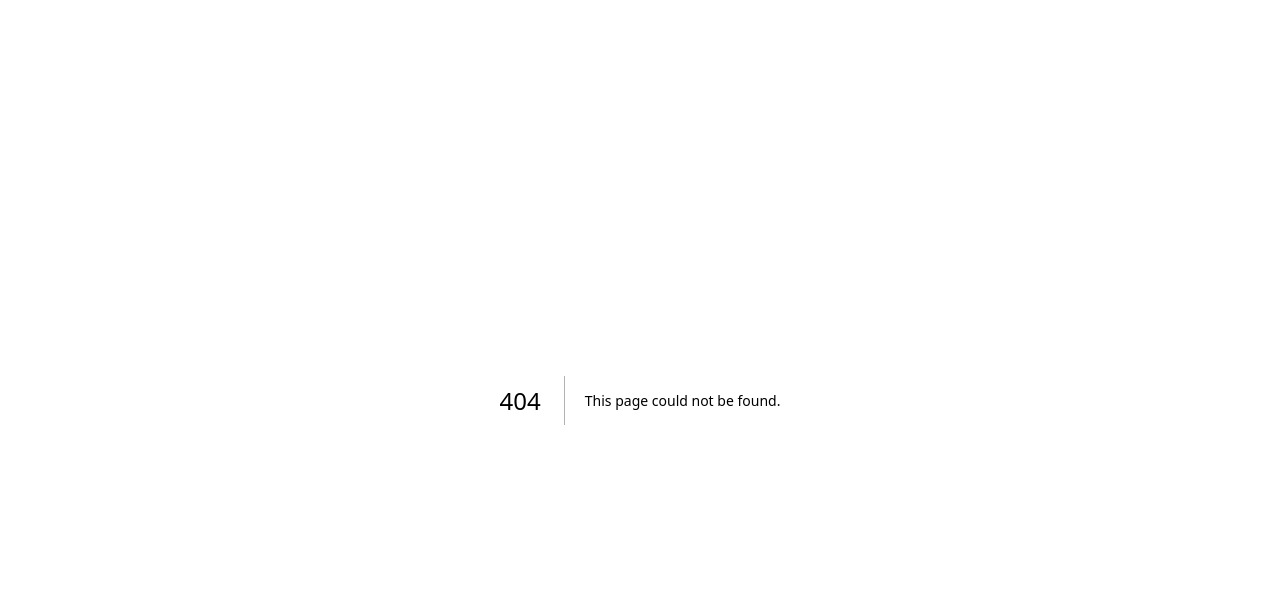
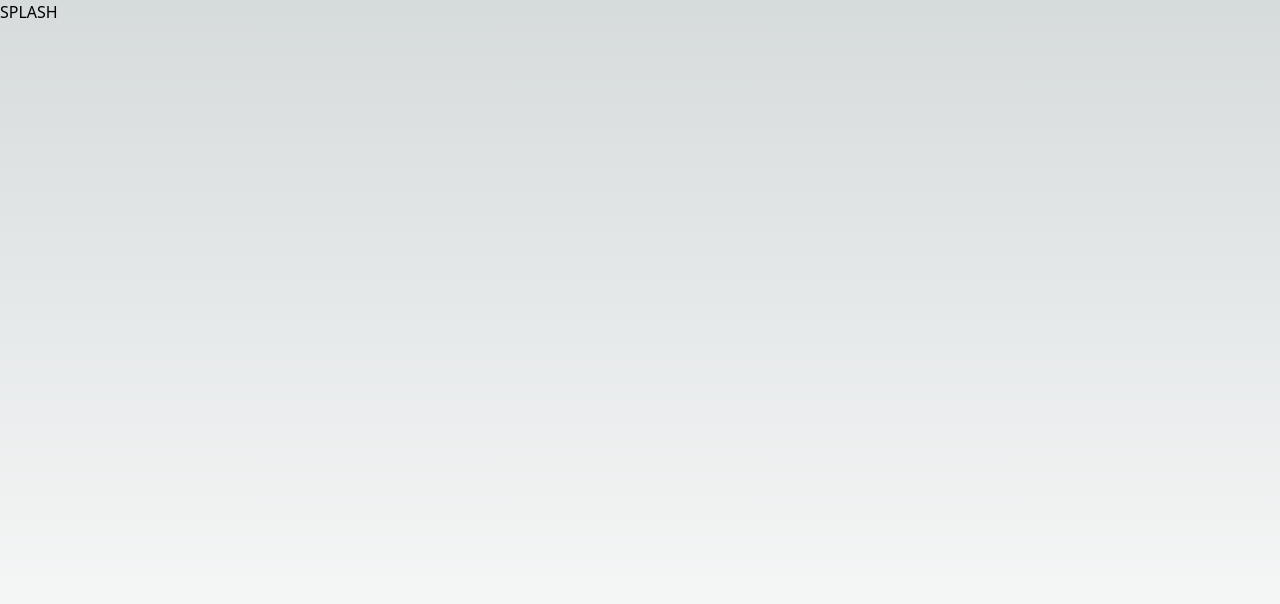
Before and after one commit to Jygsaw/equipoise, a Next.js app: page /game in a window 1280 px wide. Before the commit this address had no page. Shown: the top 604 px of the page. Built offline with nearby package versions, Linux system fonts and the light colour scheme.

Commit message:
[NEW] Create game splash page

```diff
--- /dev/null
+++ b/src/app/game/page.tsx
@@ -0,0 +1,17 @@
+import { titleAppend } from '@/app/site/_lib/siteUtils';
+
+import type { Metadata } from 'next';
+
+export const metadata: Metadata = {
+  title: titleAppend('Splash'),
+};
+
+const Page = () => {
+  return (
+    <main>
+      <p>SPLASH</p>
+    </main>
+  );
+};
+
+export default Page;
```
